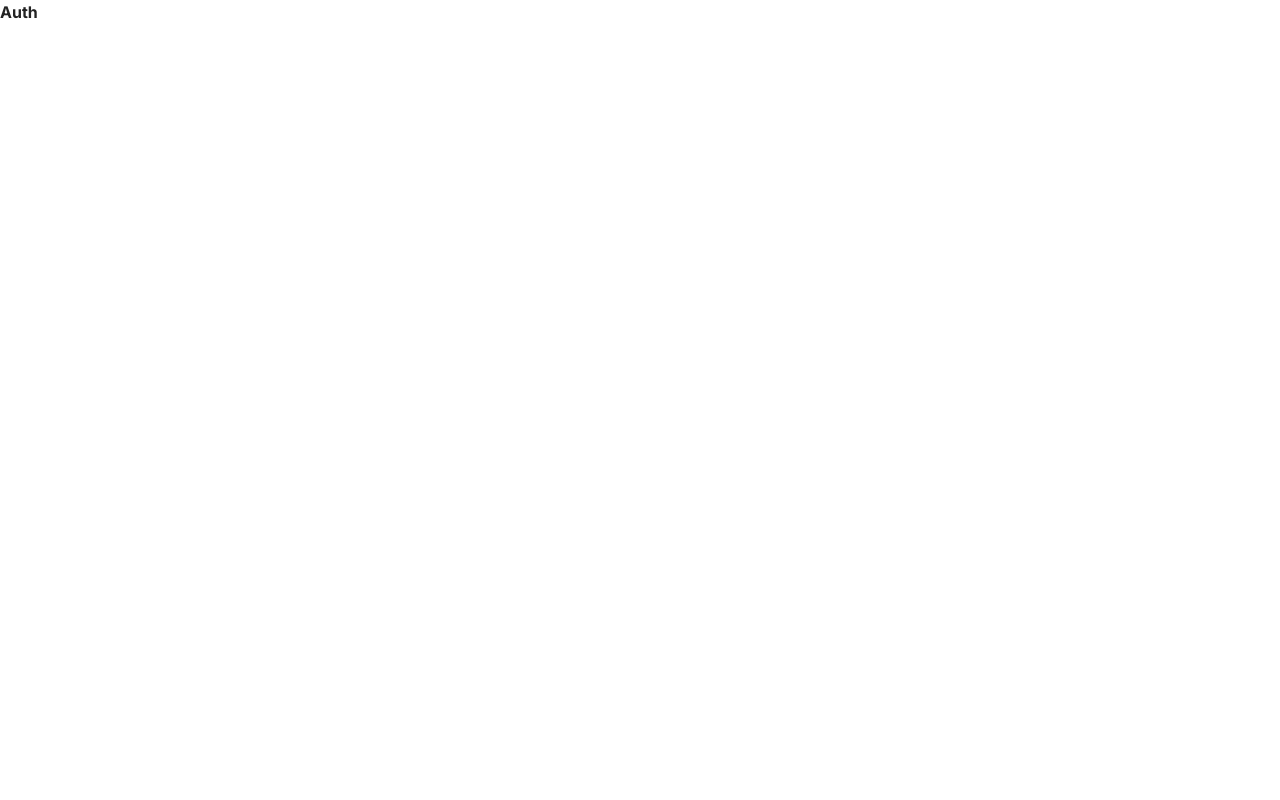
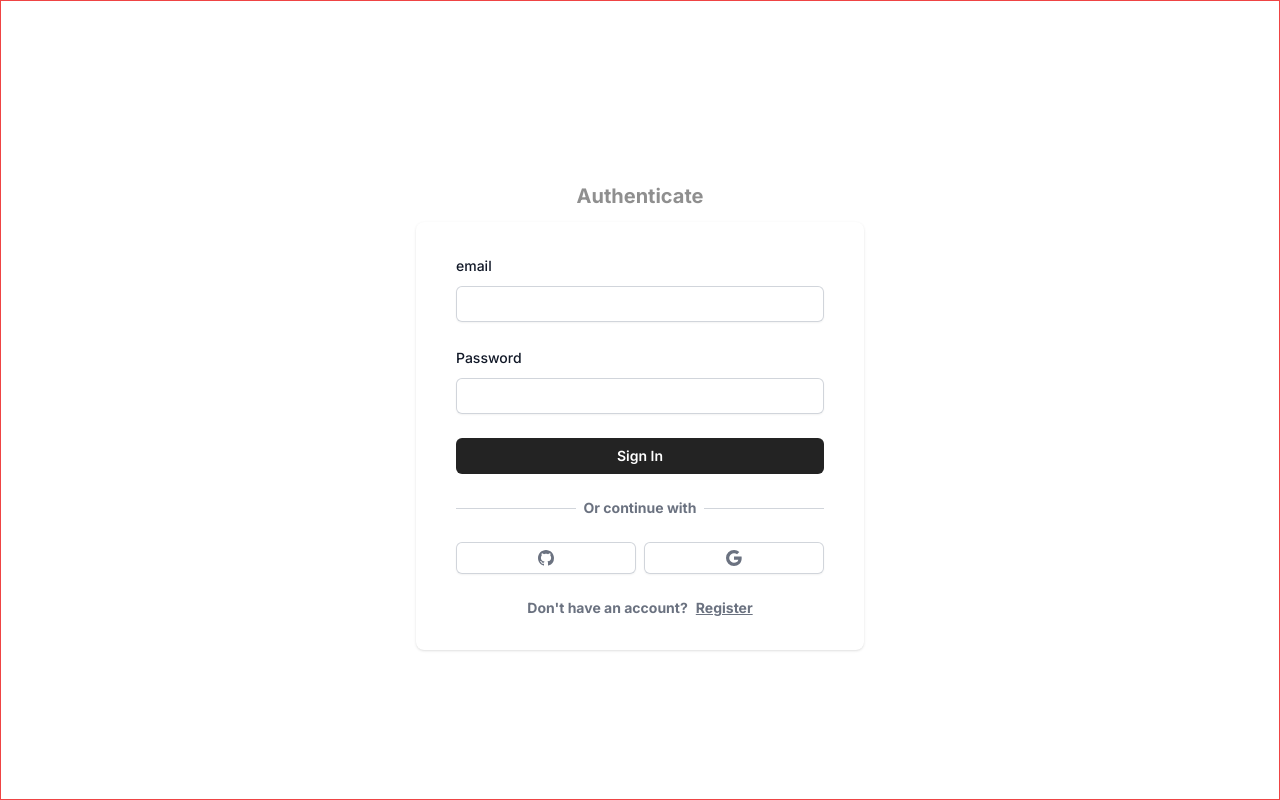
Before and after one commit to Yanis540/NEXT-JS-E-COMMERCE, a Next.js app in the folder frontend/: page /auth in a window 1280 px wide. Built offline with nearby package versions, Linux system fonts and the light colour scheme; no server answers.

Commit message:
added auth stuff

```diff
--- /dev/null
+++ b/frontend/app/auth/components/AuthSocialButton.tsx
@@ -0,0 +1,23 @@
+import { IconType } from "react-icons";
+interface AuthSocialButtonProps {
+    icon: IconType
+    onClick : ()=>void
+};
+
+function AuthSocialButton({icon:Icon,onClick}:AuthSocialButtonProps) {
+    return (
+       <button
+        type='button'
+        onClick={onClick}
+        className="
+            inline-flex w-full justify-center rounded-md
+            bg-white px-4 py-2 text-gray-500 shadow-sm
+            ring-1 ring-inset ring-gray-300 hover:bg-gray-50 focus:outline-offset-0
+        "
+       >
+            <Icon />
+       </button>
+    );
+};
+
+export default AuthSocialButton;
--- /dev/null
+++ b/frontend/app/auth/layout.tsx
@@ -0,0 +1,15 @@
+import {ReactNode} from 'react';
+
+interface AuthLayoutProps {
+    children : ReactNode
+};
+
+function AuthLayout({children}:AuthLayoutProps) {
+    return (
+        <div className="flex flex-col h-screen w-full border border-red-500 items-center justify-center">
+            {children}
+        </div>
+    );
+};
+
+export default AuthLayout;
--- a/frontend/app/auth/page.tsx
+++ b/frontend/app/auth/page.tsx
@@ -1,13 +1,92 @@
-import React from 'react';
+'use client'
+import Button from '@/components/Button/Button';
+import Input from '@/components/Input/Input';
+import { useCallback, useEffect, useState } from 'react'
+import { FieldValues, useForm  , SubmitHandler} from 'react-hook-form';
+import AuthSocialButton from './components/AuthSocialButton';
+import {BsGoogle, BsGithub} from 'react-icons/bs'
+import {toast} from 'react-hot-toast'
+import { signIn, useSession } from 'next-auth/react';
+import { useRouter } from 'next/navigation'
+import axios from 'axios'
+import useAuthService from './services/auth-service';
+export type Variant = 'LOGIN'|'REGISTER'
 
 interface AuthProps {
 
 };
 
 function Auth({}:AuthProps) {
+    const session = useSession();
+    const {
+        onSubmit,variant,register,errors,isLoading,
+        socialAction,toggleVariant,handleSubmit
+    } = useAuthService()
+    const router = useRouter();
+
+    useEffect(()=>{
+        if(session?.status  === 'authenticated'){
+            console.log("authenticated")
+            router.push('/')
+        }
+    },[session?.status,router])
+
     return (
-        <div className="">
-           Auth
+        <div className='mt-8 sm:mx-auto sm:w-full sm:max-w-md'>
+            <h2 className="text-center text-light-gray mb-3 text-xl font-bold">Authenticate</h2>
+            <div className='bg-white px-4 py-8 shadow sm:rounded-lg sm:px-10'>
+                <form
+                    className='space-y-6 '
+                    onSubmit={handleSubmit(onSubmit)}
+                >
+                    {
+                        variant === 'REGISTER' && (
+                            <Input id={"name"}label={"Name"}register={register} errors={errors}disabled={isLoading}/>
+                        )
+                    }
+                    <Input id={"email"}label={"email"}register={register} errors={errors}disabled={isLoading}/>
+                    <Input id={"password"}label={"Password"}type={"password"}register={register} errors={errors}disabled={isLoading}/>
+                    <div>
+                        <Button disabled={isLoading} fullWidth type='submit'>
+                            {variant === 'LOGIN' ? 'Sign In ' : 'Register'}
+                        </Button>
+                    </div>
+                </form>
+                <div className="mt-6">
+                    <div className="relative">
+                        <div className="absolute inset-0 flex items-center">
+                            <div className="w-full border-t border-gray-300" />
+
+                        </div>
+                        <div className='relative flex justify-center text-sm '>
+                            <span className='bg-white px-2 text-gray-500'>
+                                Or continue with
+                            </span>
+                        </div>
+
+                    </div>
+                    <div className='mt-6 flex gap-2'>
+                        <AuthSocialButton icon={BsGithub}
+                            onClick={()=>socialAction('github')}
+                        />
+                        <AuthSocialButton icon={BsGoogle}
+                            onClick={()=>socialAction('google')}
+                        />
+                    </div>
+                </div>
+                <div className='flex gap- justify-center text-sm mt-6 px-2 text-gray-500'>
+                    <div>
+                        {variant === 'LOGIN' ? 'Don\'t have an account?' : 'Already have an account?'}
+                    </div>
+                    <div
+                        onClick={toggleVariant}
+                        className="underline cursor-pointer ml-2"
+                    >
+                        {variant==='LOGIN' ? 'Register' : 'Sign In'}
+                    </div>
+
+                </div>
+            </div>
         </div>
     );
 };
--- /dev/null
+++ b/frontend/app/auth/services/auth-service.ts
@@ -0,0 +1,75 @@
+import { useCallback, useState } from "react";
+import { Variant } from "../page";
+import { FieldValues, SubmitHandler, useForm } from "react-hook-form";
+import axios from "axios"
+import {signIn} from "next-auth/react"
+import {toast} from 'react-hot-toast'
+
+const useAuthService = ()=>{
+    const [variant,setVariant] = useState<Variant>('LOGIN');
+    const [isLoading,setIsLoading] = useState<boolean>(false);
+    const toggleVariant = useCallback(()=>{
+        if(variant === 'LOGIN')
+            setVariant('REGISTER')
+        else
+            setVariant("LOGIN")
+    },[variant])
+    const {
+        register,
+        handleSubmit ,
+        formState:{
+            errors
+        }
+    }= useForm<FieldValues>({
+        defaultValues:{
+            name:'',
+            email:'',
+            password:''
+        }
+    });
+    const onSubmit : SubmitHandler<FieldValues> = async(data)=>{
+        setIsLoading(true);
+        try{
+            //axios Register
+            if( variant === 'REGISTER'){
+                await axios.post('/api/register',data)
+                signIn('credentials',{data})
+            }
+            // NextAuth Login
+            if(variant === 'LOGIN'){
+                await signIn('credentials', {
+                    ...data,
+                    redirect:false
+                })
+                toast.success("Logged In ! ")
+            }
+        }
+        catch(err){
+            toast.error("Something Went Wrong ! ")
+        }
+        finally{
+            setIsLoading(false)
+        }
+
+    }
+    const socialAction = async(action : string)=>{
+        setIsLoading(true);
+        try{
+            await signIn(action,{redirect:false})
+            toast.success("Logged In ! ")
+
+        }
+        catch(err){
+            toast.error("Invalid Credentials : An error Occured")
+        }
+        finally{
+            setIsLoading(false)
+        }
+    }
+
+    return {
+        onSubmit,variant,register,errors,isLoading,socialAction,toggleVariant, handleSubmit
+    }
+}
+
+export default useAuthService
--- a/frontend/app/components/Button/Button.tsx
+++ b/frontend/app/components/Button/Button.tsx
@@ -29,7 +29,7 @@ function Button({
         fullWidth && 'w-full',
         secondary? 'text-gray-900':'text-white',
         danger&& 'bg-rose-500 hover:bg-rose-600 focus-visible:outline-rose',
-        !secondary && ! danger && 'bg-sky-500 hover:bg-sky-600 focus-visible:outline-sky',
+        !secondary && ! danger && 'bg-dark-gray hover:bg-[rgba(50,50,50,1)] focus-visible:outline-sky',
         className
         )}
         >
--- a/frontend/app/components/Input/Input.tsx
+++ b/frontend/app/components/Input/Input.tsx
@@ -14,8 +14,9 @@ interface InputProps {
     register : UseFormRegister<FieldValues>
     errors : FieldErrors
     disabled ? : boolean
+    className ?: string
 }
-function Input({label, id, type,required,register,errors,disabled}: InputProps) {
+function Input({label, id, type,required,register,errors,disabled,className}: InputProps) {
   return (
     <div>
         <label
@@ -34,11 +35,12 @@ function Input({label, id, type,required,register,errors,disabled}: InputProps)
                 {...register(id,{ required })}
                 className={clsx(`
                     form-input  block w-full rounded-md border-0 py-1.5 text-gray-900
-                    shadow-sm ring-1 ring-inset ring-gray-300 focus:ring-2 focus:ring-inset focus:ring-sky-600
+                    shadow-sm ring-1 ring-inset ring-gray-300 focus:ring-2 focus:ring-inset focus:ring-dark-gray
                     sm:text-sm sm:leading-6
                 `,
                 errors[id] && 'focus:ring-rose-500',
-                disabled && 'opacity-50 cursor-not-allowed'
+                disabled && 'opacity-50 cursor-not-allowed',
+                className
                 )}
             />
         </div>
--- /dev/null
+++ b/frontend/app/context/AuthContext.tsx
@@ -0,0 +1,15 @@
+import {ReactNode} from 'react';
+import { SessionProvider } from "next-auth/react"
+interface AuthContextProps {
+    children : ReactNode
+};
+
+function AuthContext({children}:AuthContextProps) {
+    return (
+        <SessionProvider>
+            {children}
+        </SessionProvider>
+    );
+};
+
+export default AuthContext;
--- /dev/null
+++ b/frontend/app/context/ToasterContext.tsx
@@ -0,0 +1,13 @@
+'use client'
+
+
+import { Toaster } from "react-hot-toast";
+
+
+const ToastContext = () => {
+    return (
+        <Toaster />
+    )
+}
+
+export default ToastContext
--- a/frontend/app/layout.tsx
+++ b/frontend/app/layout.tsx
@@ -4,6 +4,8 @@ import './globals.css'
 import { Inter } from 'next/font/google'
 import Navbar from '@/components/Navbar/Navbar'
 import clsx from "clsx"
+import AuthContext from './context/AuthContext'
+import ToastContext from './context/ToasterContext'
 const inter = Inter({ subsets: ['latin'] })
 
 export const metadata = {
@@ -26,12 +28,15 @@ export default function RootLayout({
         'text-dark-gray font-bold flex flex-col min-h-screen w-full ',
         )}
       >
+        <AuthContext>
+          <ToastContext />
           {
             !pathname?.includes('auth') && (
               <Navbar />
             )
           }
           {children}
+        </AuthContext>
       </body>
     </html>
   )
--- a/frontend/package.json
+++ b/frontend/package.json
@@ -15,17 +15,20 @@
     "@types/react": "18.2.11",
     "@types/react-dom": "18.2.4",
     "autoprefixer": "10.4.14",
+    "axios": "^1.4.0",
     "bcrypt": "^5.1.0",
     "clsx": "^1.2.1",
     "date-fns": "^2.30.0",
     "eslint": "8.42.0",
     "eslint-config-next": "13.4.4",
     "next": "13.4.4",
+    "next-auth": "^4.22.1",
     "next-themes": "^0.2.1",
     "postcss": "8.4.24",
     "react": "18.2.0",
     "react-dom": "18.2.0",
     "react-hook-form": "^7.44.3",
+    "react-hot-toast": "^2.4.1",
     "react-icons": "^4.9.0",
     "react-select": "^5.7.3",
     "react-spinners": "^0.13.8",
```
Also changed, not shown: 1 other file (tests, documents, lock files or other folders). Lines whose indentation alone changed are shown as unchanged.
